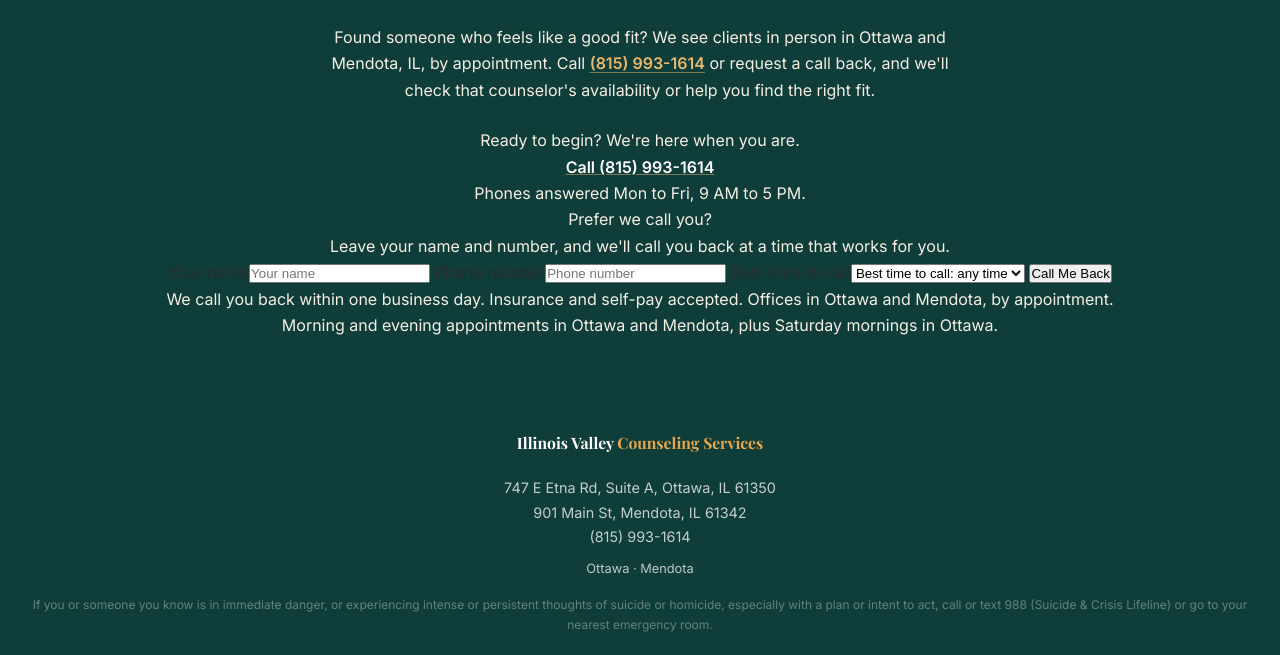
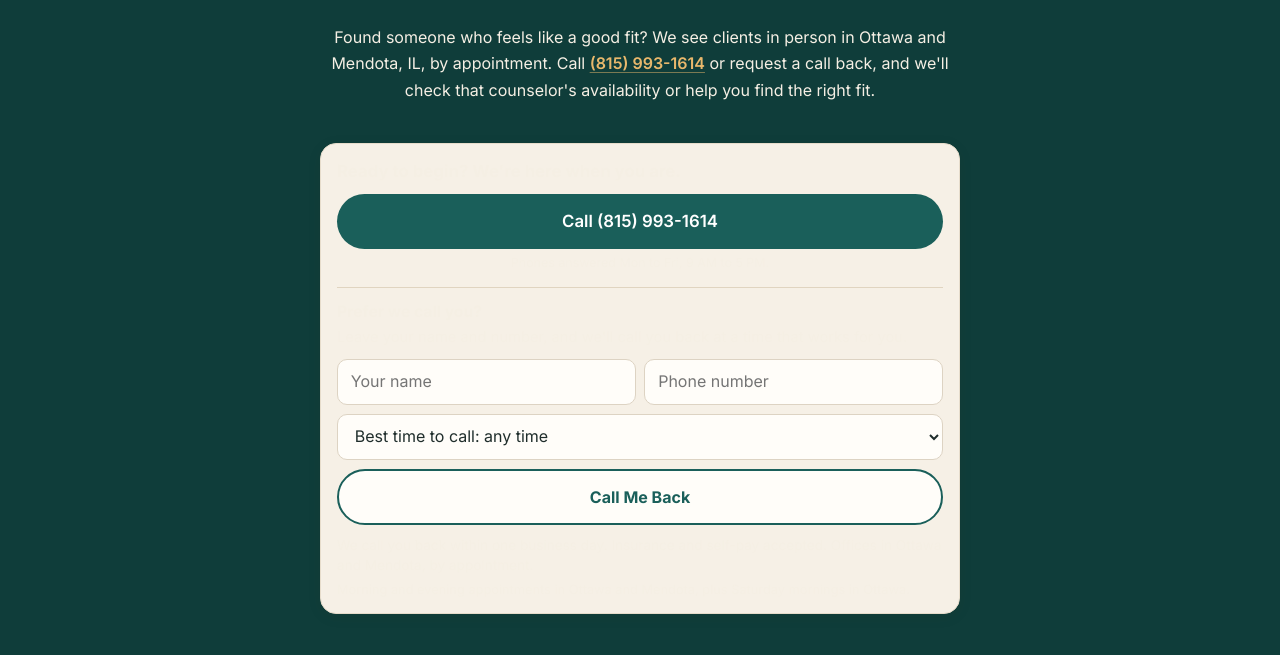
Before and after one commit to lucasdan411/illinoisvalleycounseling, a plain HTML site: page website/our-staff/index.html in a window 1280 px wide. Shown: the part 2180-2835 px from the top of the page. Drawn offline with nearby package versions, Linux system fonts and the light colour scheme.

Commit message:
PREVIEW: our-staff load quick-callback.css

```diff
--- a/website/our-staff/index.html
+++ b/website/our-staff/index.html
@@ -535,6 +535,7 @@ footer a:not([class]),footer a:not([class]):visited{color:rgba(255,255,255,.85);
 :root:not([data-theme="light"]) h1,:root:not([data-theme="light"]) h2,:root:not([data-theme="light"]) h3,:root:not([data-theme="light"]) h4,:root:not([data-theme="light"]) .form-group label,:root:not([data-theme="light"]) .review-author,:root:not([data-theme="light"]) .cash-note strong{color:#f0e6d2 !important}}
 .testimonial.cta-band a:not(.nav-cta){text-decoration-color:rgba(232,184,108,.5)}
 </style>
+<link rel="stylesheet" href="/css/quick-callback.css?v=7">
 <link rel="stylesheet" href="/css/conversion.css?v=3">
 </head>
 <body>
```
